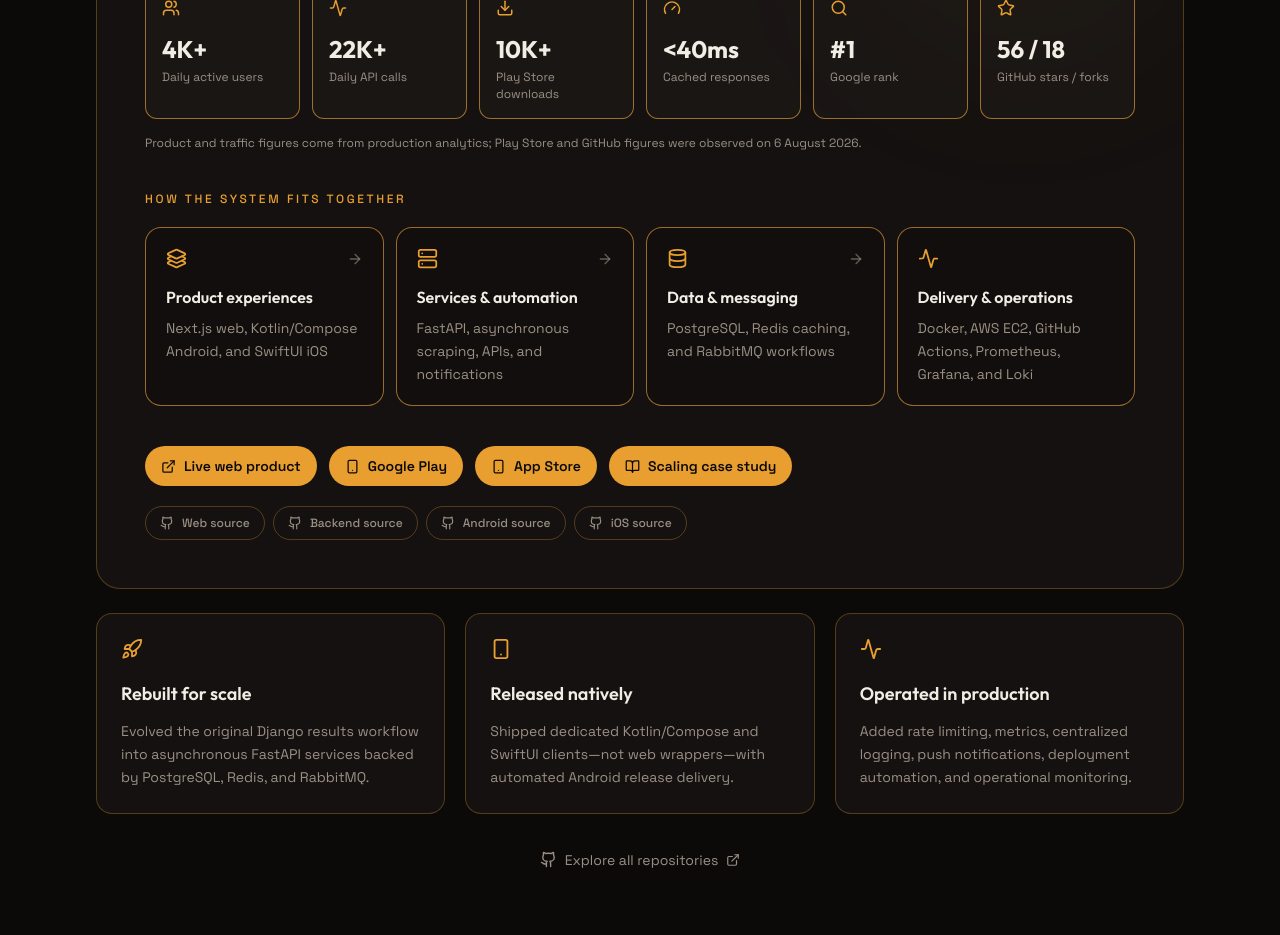
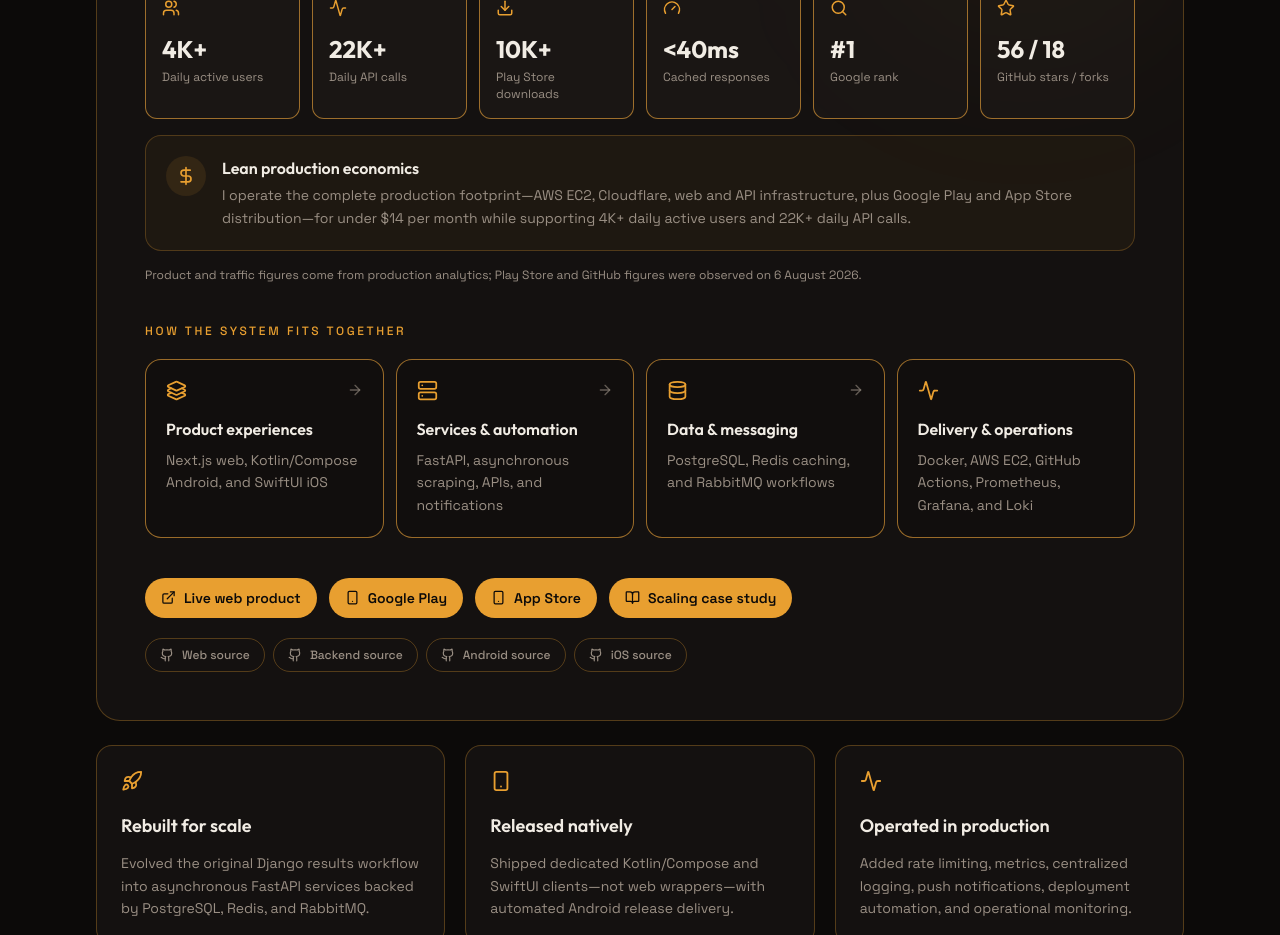
Before and after one commit to ThilakReddyy/thilak-portfolio, a React (Vite) app: page / in a window 1280 px wide. Shown: the part 2060-2995 px from the top of the page. Built offline with nearby package versions, Linux system fonts and the light colour scheme; the HTML template or start-up script is replaced by a standard one.

Commit message:
Highlight lean production costs

```diff
--- a/src/components/ProjectsSection.tsx
+++ b/src/components/ProjectsSection.tsx
@@ -4,6 +4,7 @@ import {
   ArrowRight,
   BookOpen,
   Database,
+  DollarSign,
   Download,
   ExternalLink,
   Gauge,
@@ -184,6 +185,22 @@ const ProjectsSection = () => {
                 </div>
               ))}
             </div>
+            <div className="mb-4 flex items-start gap-4 rounded-2xl border border-primary/25 bg-primary/5 p-5">
+              <div className="flex h-10 w-10 shrink-0 items-center justify-center rounded-full bg-primary/10 text-primary">
+                <DollarSign size={20} aria-hidden="true" />
+              </div>
+              <div>
+                <p className="mb-1 font-display font-semibold text-foreground">
+                  Lean production economics
+                </p>
+                <p className="text-sm leading-relaxed text-muted-foreground">
+                  I operate the complete production footprint—AWS EC2, Cloudflare,
+                  web and API infrastructure, plus Google Play and App Store
+                  distribution—for under $14 per month while supporting 4K+ daily
+                  active users and 22K+ daily API calls.
+                </p>
+              </div>
+            </div>
             <p className="mb-10 text-xs text-muted-foreground">
               Product and traffic figures come from production analytics; Play Store
               and GitHub figures were observed on 6 August 2026.
```
Also changed, not shown: public/llms.txt, 1 other file (tests, documents, lock files or other folders).
